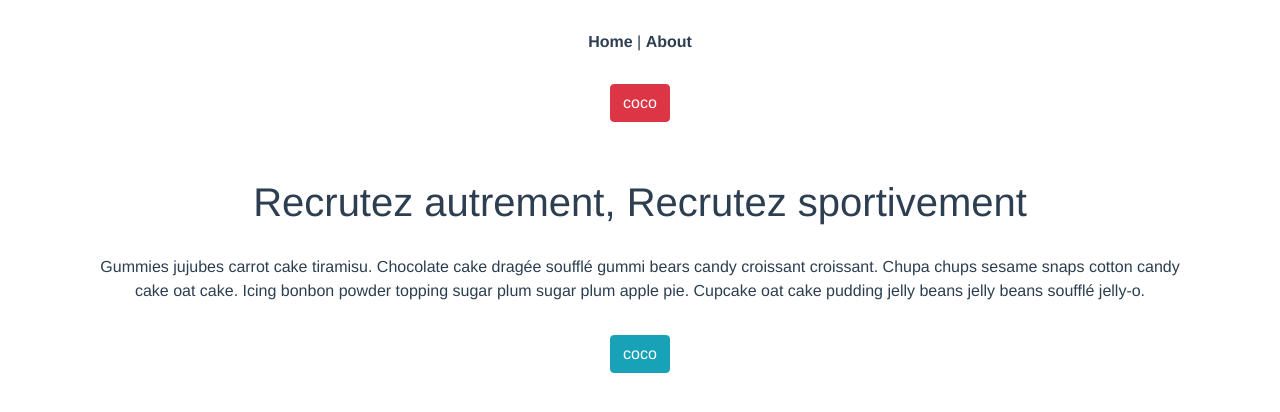
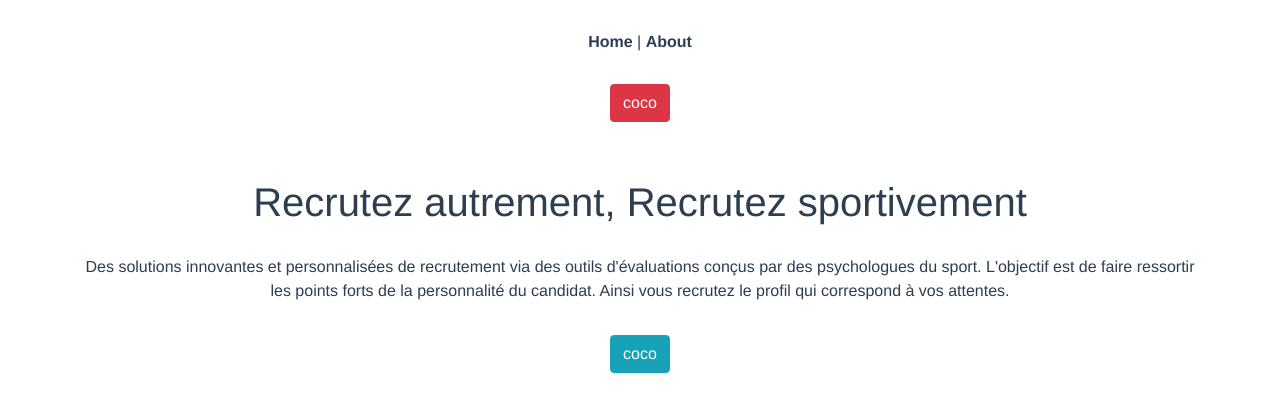
Before and after one commit to chmullerweb/beyond, a Vue app in the folder beyond_rh/: page /landing in a window 1280 px wide. Shown: the top 412 px of the page. Built offline with nearby package versions, Linux system fonts and the light colour scheme.

Commit message:
texte card title ok

```diff
--- a/beyond_rh/src/components/CardTitle.vue
+++ b/beyond_rh/src/components/CardTitle.vue
@@ -2,9 +2,8 @@
     <div class="cardTitle container-fluid">
         <div class="row justify-content-md-center">
             <div class="col">
-            <h1 class="claim">Recrutez autrement, Recrutez sportivement</h1>
-            <p class="container">Gummies jujubes carrot cake tiramisu. Chocolate cake dragée soufflé gummi bears candy croissant croissant. Chupa chups sesame snaps cotton candy cake oat cake. Icing bonbon powder topping sugar plum sugar plum apple pie. Cupcake oat cake pudding jelly beans jelly beans soufflé jelly-o. </p>
-
+            <h1 class="claim"><slot name="claimTitle">Recrutez autrement, Recrutez sportivement</slot></h1>
+            <p class="container"><slot name="claimTxt"> Des solutions innovantes et personnalisées de recrutement via des outils d'évaluations conçus par des psychologues du sport. L'objectif est de faire ressortir les points forts de la personnalité du candidat. Ainsi vous recrutez le profil qui correspond à vos attentes. </slot></p>
             <router-link to="/concept">
               <Bouton btnInfo btn>En savoir plus</Bouton>
             </router-link>
```
